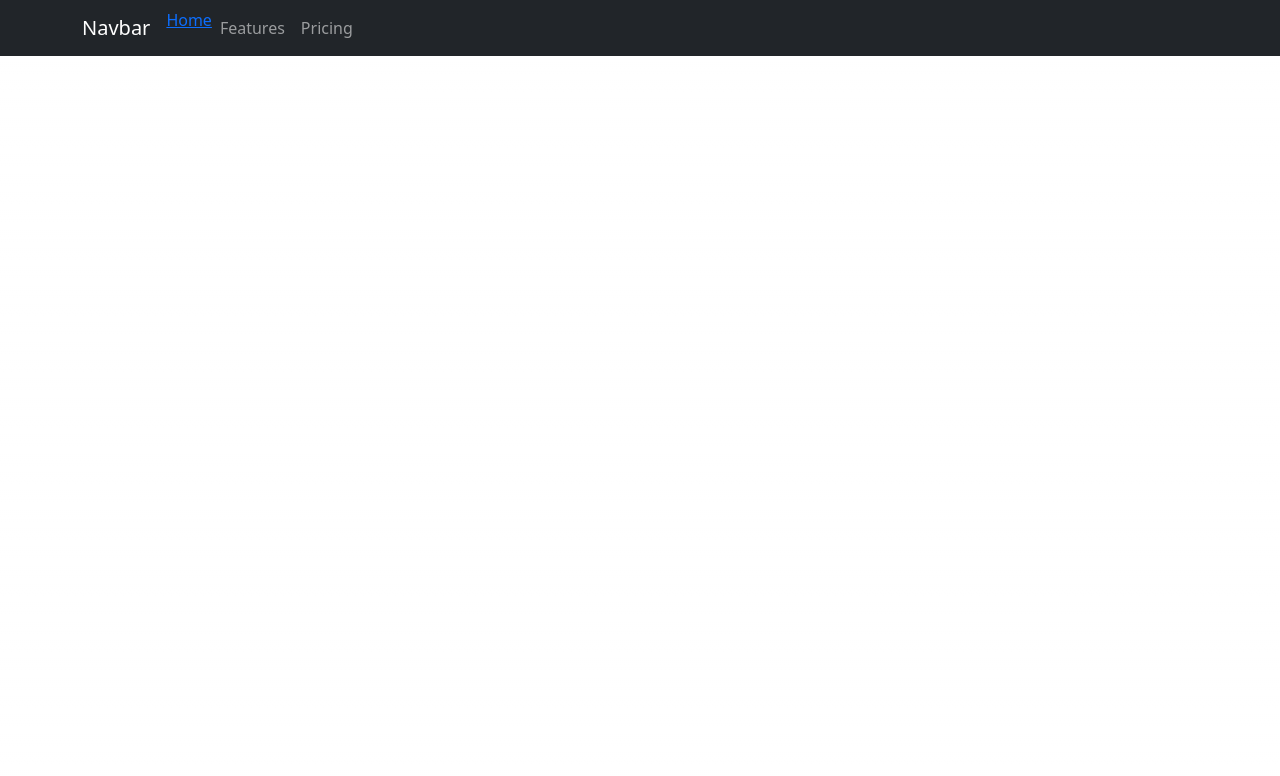
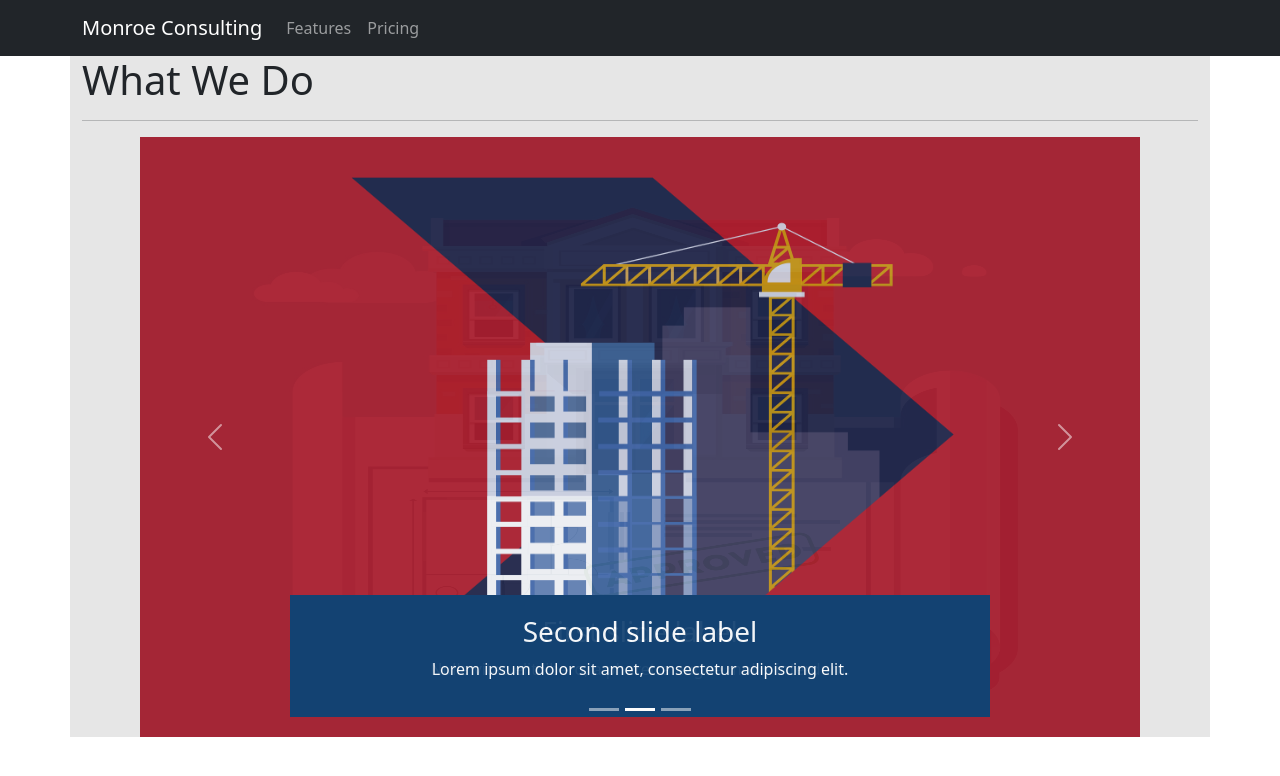
Before and after one commit to Caleb-Rogers/bmonroe-consulting, a Next.js app: page / in a window 1280 px wide. Shown: the top 776 px of the page. Built offline with nearby package versions, Linux system fonts and the light colour scheme.

Commit message:
inital gallery view for whatwedo

```diff
--- a/src/components/Homepage/Homepage.js
+++ b/src/components/Homepage/Homepage.js
@@ -4,20 +4,21 @@ import Container from "react-bootstrap/Container";
 import Nav from "react-bootstrap/Nav";
 import Navbar from "react-bootstrap/Navbar";
 import Link from "next/link";
+import WhatWeDo from "./WhatWeDo";
 
 function Homepage() {
   return (
     <div>
       <Navbar bg="dark" variant="dark">
         <Container>
-          <Navbar.Brand href="#home">Navbar</Navbar.Brand>
+          <Navbar.Brand href="#home">Monroe Consulting</Navbar.Brand>
           <Nav className="me-auto">
-            <Link href="/contact">Home</Link>
-            <Nav.Link href="#features">Features</Nav.Link>
+            <Nav.Link href="/contact">Features</Nav.Link>
             <Nav.Link href="#pricing">Pricing</Nav.Link>
           </Nav>
         </Container>
       </Navbar>
+      <WhatWeDo />
     </div>
   );
 }
--- /dev/null
+++ b/src/components/Homepage/WhatWeDo.js
@@ -0,0 +1,53 @@
+import React from "react";
+import Carousel from "react-bootstrap/Carousel";
+import Container from "react-bootstrap/Container";
+
+function WhatWeDo() {
+  return (
+    <Container className="whatWeDo ">
+      <h1>What We Do</h1>
+      <hr></hr>
+      <Carousel fade>
+        <Carousel.Item>
+          <img
+            className="d-block w-100 carousel"
+            src="lol.jpeg"
+            alt="First slide"
+          />
+          <Carousel.Caption>
+            <h3>First slide label</h3>
+            <p>Nulla vitae elit libero, a pharetra augue mollis interdum.</p>
+          </Carousel.Caption>
+        </Carousel.Item>
+        <Carousel.Item>
+          <img
+            className="d-block w-100 carousel"
+            src="constr.png"
+            alt="Second slide"
+          />
+
+          <Carousel.Caption className="carousel-caption">
+            <h3>Second slide label</h3>
+            <p>Lorem ipsum dolor sit amet, consectetur adipiscing elit.</p>
+          </Carousel.Caption>
+        </Carousel.Item>
+        <Carousel.Item>
+          <img
+            className="d-block w-100 carousel"
+            src="lol.jpeg"
+            alt="Third slide"
+          />
+
+          <Carousel.Caption>
+            <h3>Third slide label</h3>
+            <p>
+              Praesent commodo cursus magna, vel scelerisque nisl consectetur.
+            </p>
+          </Carousel.Caption>
+        </Carousel.Item>
+      </Carousel>
+    </Container>
+  );
+}
+
+export default WhatWeDo;
--- a/src/pages/index.js
+++ b/src/pages/index.js
@@ -1,5 +1,6 @@
 import Homepage from "../components/Homepage/Homepage";
 import "bootstrap/dist/css/bootstrap.min.css";
+import WhatWeDo from "../components/Homepage/WhatWeDo";
 <link
   rel="stylesheet"
   href="https://cdn.jsdelivr.net/npm/bootstrap@5.2.3/dist/css/bootstrap.min.css"
@@ -7,5 +8,9 @@ import "bootstrap/dist/css/bootstrap.min.css";
   crossorigin="anonymous"
 />;
 export default function Home() {
-  return <Homepage />;
+  return (
+    <div>
+      <Homepage />
+    </div>
+  );
 }
--- a/styles/globals.css
+++ b/styles/globals.css
@@ -1,107 +1,18 @@
-:root {
-  --max-width: 1100px;
-  --border-radius: 12px;
-  --font-mono: ui-monospace, Menlo, Monaco, 'Cascadia Mono', 'Segoe UI Mono',
-    'Roboto Mono', 'Oxygen Mono', 'Ubuntu Monospace', 'Source Code Pro',
-    'Fira Mono', 'Droid Sans Mono', 'Courier New', monospace;
-
-  --foreground-rgb: 0, 0, 0;
-  --background-start-rgb: 214, 219, 220;
-  --background-end-rgb: 255, 255, 255;
-
-  --primary-glow: conic-gradient(
-    from 180deg at 50% 50%,
-    #16abff33 0deg,
-    #0885ff33 55deg,
-    #54d6ff33 120deg,
-    #0071ff33 160deg,
-    transparent 360deg
-  );
-  --secondary-glow: radial-gradient(
-    rgba(255, 255, 255, 1),
-    rgba(255, 255, 255, 0)
-  );
-
-  --tile-start-rgb: 239, 245, 249;
-  --tile-end-rgb: 228, 232, 233;
-  --tile-border: conic-gradient(
-    #00000080,
-    #00000040,
-    #00000030,
-    #00000020,
-    #00000010,
-    #00000010,
-    #00000080
-  );
-
-  --callout-rgb: 238, 240, 241;
-  --callout-border-rgb: 172, 175, 176;
-  --card-rgb: 180, 185, 188;
-  --card-border-rgb: 131, 134, 135;
+.carousel {
+  width: 1000px;
+  height: 600px;
+  margin: auto;
 }
-
-@media (prefers-color-scheme: dark) {
-  :root {
-    --foreground-rgb: 255, 255, 255;
-    --background-start-rgb: 0, 0, 0;
-    --background-end-rgb: 0, 0, 0;
-
-    --primary-glow: radial-gradient(rgba(1, 65, 255, 0.4), rgba(1, 65, 255, 0));
-    --secondary-glow: linear-gradient(
-      to bottom right,
-      rgba(1, 65, 255, 0),
-      rgba(1, 65, 255, 0),
-      rgba(1, 65, 255, 0.3)
-    );
-
-    --tile-start-rgb: 2, 13, 46;
-    --tile-end-rgb: 2, 5, 19;
-    --tile-border: conic-gradient(
-      #ffffff80,
-      #ffffff40,
-      #ffffff30,
-      #ffffff20,
-      #ffffff10,
-      #ffffff10,
-      #ffffff80
-    );
-
-    --callout-rgb: 20, 20, 20;
-    --callout-border-rgb: 108, 108, 108;
-    --card-rgb: 100, 100, 100;
-    --card-border-rgb: 200, 200, 200;
+@media (max-width: 900px) {
+  .carousel {
+    width: auto;
+    height: auto;
   }
 }
 
-* {
-  box-sizing: border-box;
-  padding: 0;
-  margin: 0;
+.carousel-caption {
+  background-color: #144272;
 }
-
-html,
-body {
-  max-width: 100vw;
-  overflow-x: hidden;
+.whatWeDo {
+  background-color: #e6e6e6;
 }
-
-body {
-  color: rgb(var(--foreground-rgb));
-  background: linear-gradient(
-      to bottom,
-      transparent,
-      rgb(var(--background-end-rgb))
-    )
-    rgb(var(--background-start-rgb));
-}
-
-a {
-  color: inherit;
-  text-decoration: none;
-}
-
-@media (prefers-color-scheme: dark) {
-  html {
-    color-scheme: dark;
-  }
-}
```
Also changed, not shown: styles/Home.module.css (deleted, +0 -278 lines), public/constr.png (added), public/lol.jpeg (added).
